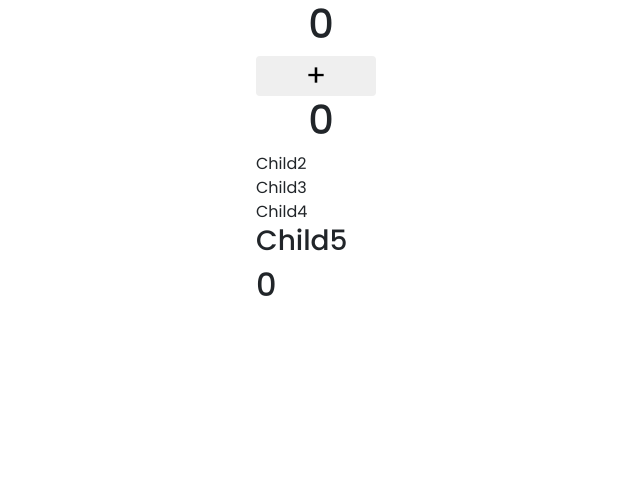
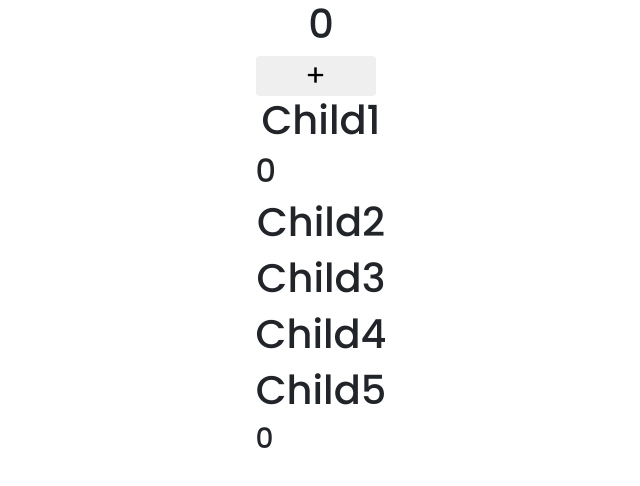
Before and after one commit to Firdavs-owafr/ReactSmallProjects, a React (Create React App) app: page / in a window 1280 px wide. Shown: the top 486 px of the page, without its empty margins (319-959 px from the left). Built offline with nearby package versions, Linux system fonts and the light colour scheme.

Commit message:
useContext2

```diff
--- a/src/App.js
+++ b/src/App.js
@@ -1,4 +1,5 @@
-import React,{ useState, createContext } from 'react'
+import React,{ useState } from 'react'
+import { createContext } from 'react'
 import Child1 from './components/Child1'
 
 export const ContentText = createContext(0)
@@ -7,9 +8,9 @@ export default function App() {
   const [counter, setCounter] = useState(0)
   return (
     <ContentText.Provider value={counter}>
-      <h1>{counter}</h1>
-      <button onClick={() => setCounter(counter + 1 )}>+</button>
-      <Child1/>
+        <h1>{counter}</h1>
+        <button onClick={() => setCounter(counter + 1)}>+</button>
+        <Child1 coun={counter} />
     </ContentText.Provider>
   )
 }
--- a/src/components/Child1.js
+++ b/src/components/Child1.js
@@ -1,13 +1,14 @@
-import React,{ useContext } from 'react'
-import Child2 from '../components/Child2'
+import React from 'react'
+import { useContext } from 'react'
 import { ContentText } from '../App'
+import Child2 from './Child2'
 
 export default function Child1() {
-
     const count = useContext(ContentText)
   return (
     <div>
-        <h1>{count}</h1>
+        <h1>Child1</h1>
+        <h2>{count}</h2>
         <Child2/>
     </div>
   )
--- a/src/components/Child2.js
+++ b/src/components/Child2.js
@@ -3,9 +3,9 @@ import Child3 from './Child3'
 
 export default function Child2() {
   return (
-    <>
-        <div>Child2</div>
+    <div>
+        <h1>Child2</h1>
         <Child3/>
-    </>
+    </div>
   )
 }
--- a/src/components/Child3.js
+++ b/src/components/Child3.js
@@ -1,10 +1,11 @@
 import React from 'react'
 import Child4 from './Child4'
+
 export default function Child3() {
   return (
-    <>
-        <div>Child3</div>
+    <div>
+        <h1>Child3</h1>
         <Child4/>
-    </>
+    </div>
   )
 }
--- a/src/components/Child4.js
+++ b/src/components/Child4.js
@@ -3,9 +3,9 @@ import Child5 from './Child5'
 
 export default function Child4() {
   return (
-    <>
-        <div>Child4</div>
+    <div>
+        <h1>Child4</h1>
         <Child5/>
-    </>
+    </div>
   )
 }
--- a/src/components/Child5.js
+++ b/src/components/Child5.js
@@ -1,12 +1,13 @@
-import React,{ useContext } from 'react'
+import React,{useContext} from 'react'
 import { ContentText } from '../App'
+
 
 export default function Child5() {
     const count = useContext(ContentText)
   return (
     <div>
-        <h3>Child5</h3>
-        <h2>{count}</h2>
+        <h1>Child5</h1>
+        <h3>{count}</h3>
     </div>
   )
 }
```
